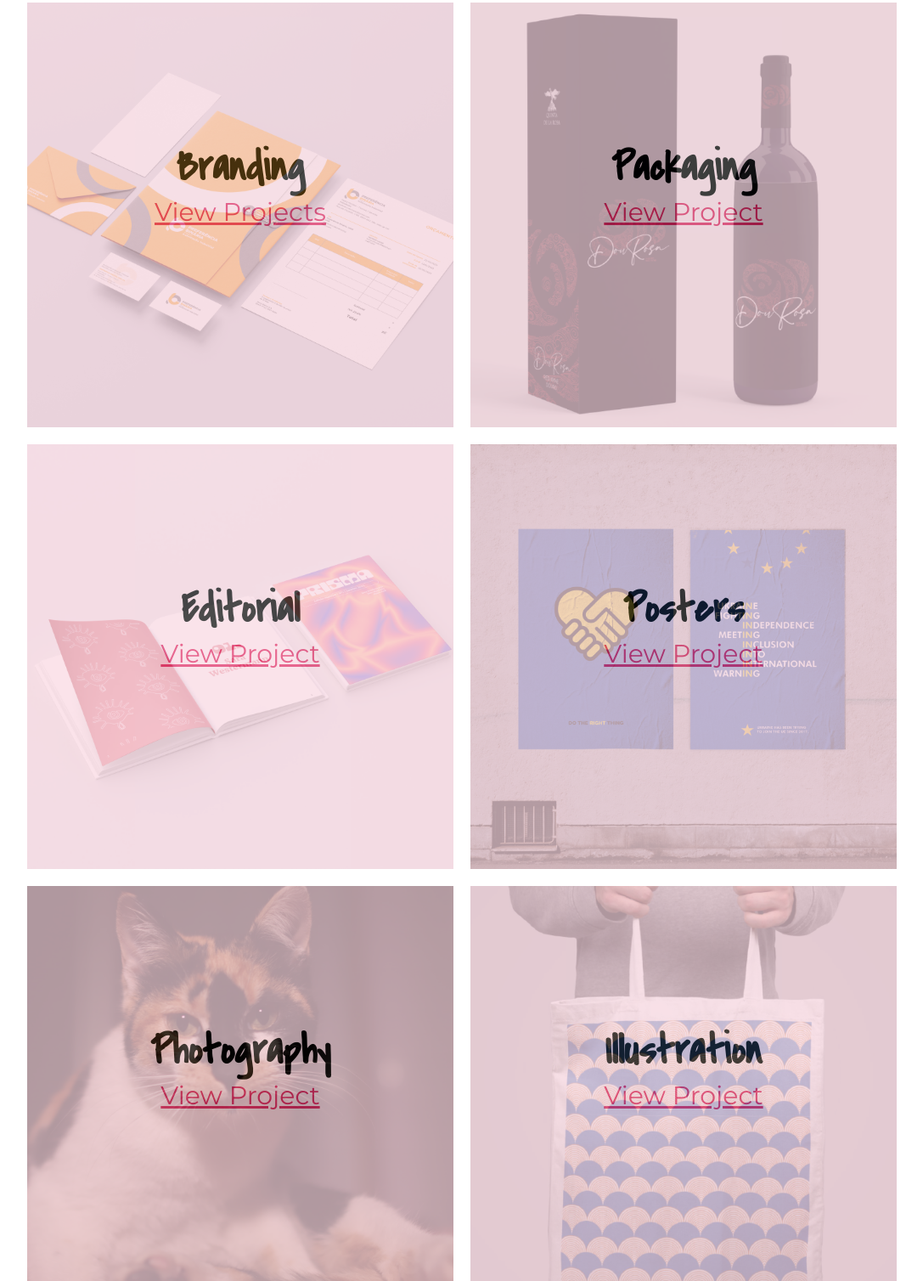
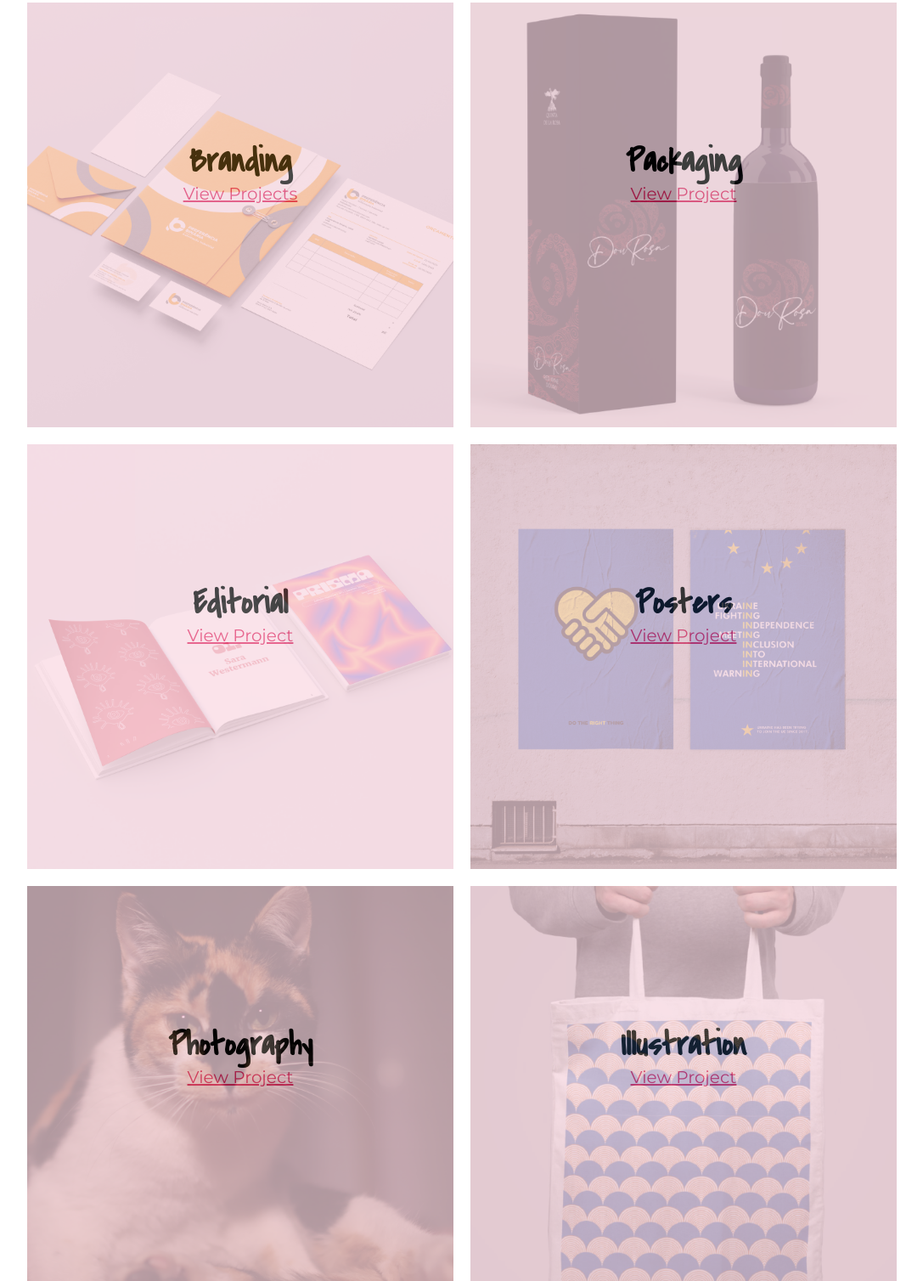
Before and after one commit to Helder-Silvab/Catarina-Mendes, a plain HTML site: page index.html in a window 1280 px wide. Shown: the part 235-1743 px from the top of the page at 85% size, without its empty margins (96-1183 px from the left). Drawn offline with Linux system fonts and the light colour scheme.

Commit message:
branding

```diff
--- a/css/style.css
+++ b/css/style.css
@@ -48,6 +48,10 @@ a {
   font-size: 30px;
 }
 
+.label-size-40 {
+  font-size: 40px;
+}
+
 .label-size-50 {
   font-size: 50px;
 }
@@ -62,6 +66,10 @@ a {
 
 .colorPink {
   background-color: #de2660;
+}
+
+.colorGray {
+  background-color: #d9d9d9;
 }
 
 .labelColorWhite {
@@ -217,6 +225,10 @@ a {
   margin-right: 50px;
 }
 
+.margin-right-140 {
+  margin-right: 140px;
+}
+
 .hoverHeader:hover {
   color: #000;
 }
--- a/index.html
+++ b/index.html
@@ -52,11 +52,11 @@
                 class="border-radius-20" />
               <div class="grid-1-1 divHover border-radius-20 align-center">
                 <div
-                  class="labelColorBlack label-size-50 label-weight-bold fontCoveredByYourGrace margin-top-160">
+                  class="labelColorBlack label-size-40 label-weight-bold fontCoveredByYourGrace margin-top-160">
                   Branding
                 </div>
                 <div
-                  class="grid-1-1 labelColorPink label-size-30 text-underline hoverHeader">
+                  class="grid-1-1 labelColorPink label-size-20 text-underline hoverHeader">
                   <a href="branding.html"> View Projects </a>
                 </div>
               </div>
@@ -70,11 +70,11 @@
                 class="border-radius-20" />
               <div class="grid-1-1 divHover border-radius-20 align-center">
                 <div
-                  class="labelColorBlack label-size-50 label-weight-bold fontCoveredByYourGrace margin-top-160">
+                  class="labelColorBlack label-size-40 label-weight-bold fontCoveredByYourGrace margin-top-160">
                   Packaging
                 </div>
                 <div
-                  class="grid-1-1 labelColorPink label-size-30 text-underline hoverHeader">
+                  class="grid-1-1 labelColorPink label-size-20 text-underline hoverHeader">
                   View Project
                 </div>
               </div>
@@ -91,11 +91,11 @@
                 class="border-radius-20" />
               <div class="grid-1-1 divHover border-radius-20 align-center">
                 <div
-                  class="labelColorBlack label-size-50 label-weight-bold fontCoveredByYourGrace margin-top-160">
+                  class="labelColorBlack label-size-40 label-weight-bold fontCoveredByYourGrace margin-top-160">
                   Editorial
                 </div>
                 <div
-                  class="grid-1-1 labelColorPink label-size-30 text-underline hoverHeader">
+                  class="grid-1-1 labelColorPink label-size-20 text-underline hoverHeader">
                   View Project
                 </div>
               </div>
@@ -106,11 +106,11 @@
               <img src="img/posters.png" alt="livro" class="border-radius-20" />
               <div class="grid-1-1 divHover border-radius-20 align-center">
                 <div
-                  class="labelColorBlack label-size-50 label-weight-bold fontCoveredByYourGrace margin-top-160">
+                  class="labelColorBlack label-size-40 label-weight-bold fontCoveredByYourGrace margin-top-160">
                   Posters
                 </div>
                 <div
-                  class="grid-1-1 labelColorPink label-size-30 text-underline hoverHeader">
+                  class="grid-1-1 labelColorPink label-size-20 text-underline hoverHeader">
                   View Project
                 </div>
               </div>
@@ -127,11 +127,11 @@
                 class="border-radius-20" />
               <div class="grid-1-1 divHover border-radius-20 align-center">
                 <div
-                  class="labelColorBlack label-size-50 label-weight-bold fontCoveredByYourGrace margin-top-160">
+                  class="labelColorBlack label-size-40 label-weight-bold fontCoveredByYourGrace margin-top-160">
                   Photography
                 </div>
                 <div
-                  class="grid-1-1 labelColorPink label-size-30 text-underline hoverHeader">
+                  class="grid-1-1 labelColorPink label-size-20 text-underline hoverHeader">
                   View Project
                 </div>
               </div>
@@ -145,11 +145,11 @@
                 class="border-radius-20" />
               <div class="grid-1-1 divHover border-radius-20 align-center">
                 <div
-                  class="labelColorBlack label-size-50 label-weight-bold fontCoveredByYourGrace margin-top-160">
+                  class="labelColorBlack label-size-40 label-weight-bold fontCoveredByYourGrace margin-top-160">
                   Illustration
                 </div>
                 <div
-                  class="grid-1-1 labelColorPink label-size-30 text-underline hoverHeader">
+                  class="grid-1-1 labelColorPink label-size-20 text-underline hoverHeader">
                   View Project
                 </div>
               </div>
```
Also changed, not shown: branding.html (+8 -5 lines).
